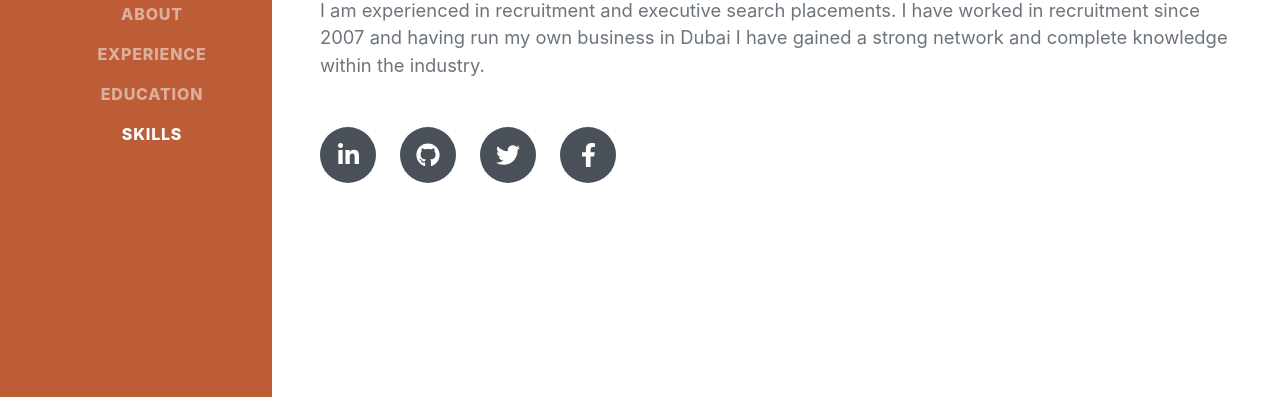
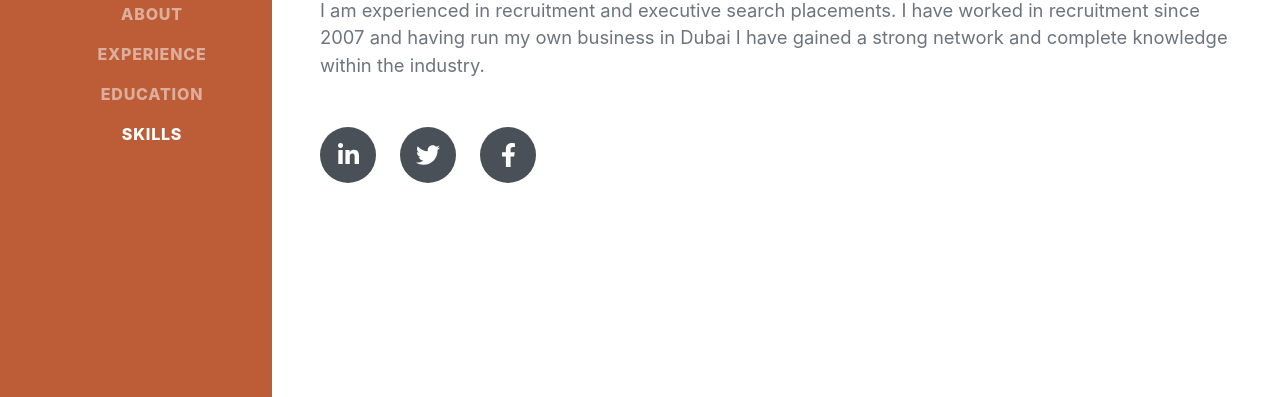
Before and after one commit to aline-fiorini/myprofile, a plain HTML site: page index.html in a window 1280 px wide. Shown: the part 400-797 px from the top of the page. Drawn offline with nearby package versions, Linux system fonts and the light colour scheme; a web font is replaced by a local one.

Commit message:
final final

```diff
--- a/index.html
+++ b/index.html
@@ -40,7 +40,7 @@
                     <div class="subheading mb-5">Jumeirah 1, Dubai · (971) 526901886 · <a href="mailto:name@email.com">aline@tapetalent.com</a></div>
                     <p class="lead mb-5">I am experienced in recruitment and executive search placements. I have worked in recruitment since 2007 and having run my own business in Dubai I have gained a strong network and complete knowledge within the industry.</p>
                     <div class="social-icons">
-                        <a class="social-icon" href="#"><i class="fab fa-linkedin-in"></i></a><a class="social-icon" href="#"><i class="fab fa-github"></i></a><a class="social-icon" href="#"><i class="fab fa-twitter"></i></a><a class="social-icon" href="#"><i class="fab fa-facebook-f"></i></a>
+                        <a class="social-icon" href="https://www.linkedin.com/in/akfiorini/"><i class="fab fa-linkedin-in"></i></a><a class="social-icon" href="https://twitter.com/tape_talent"><i class="fab fa-twitter"></i></a><a class="social-icon" href="https://www.facebook.com/tapetalentjobs.me/?ref=bookmarks"><i class="fab fa-facebook-f"></i></a>
                     </div>
                 </div>
             </section>
```
